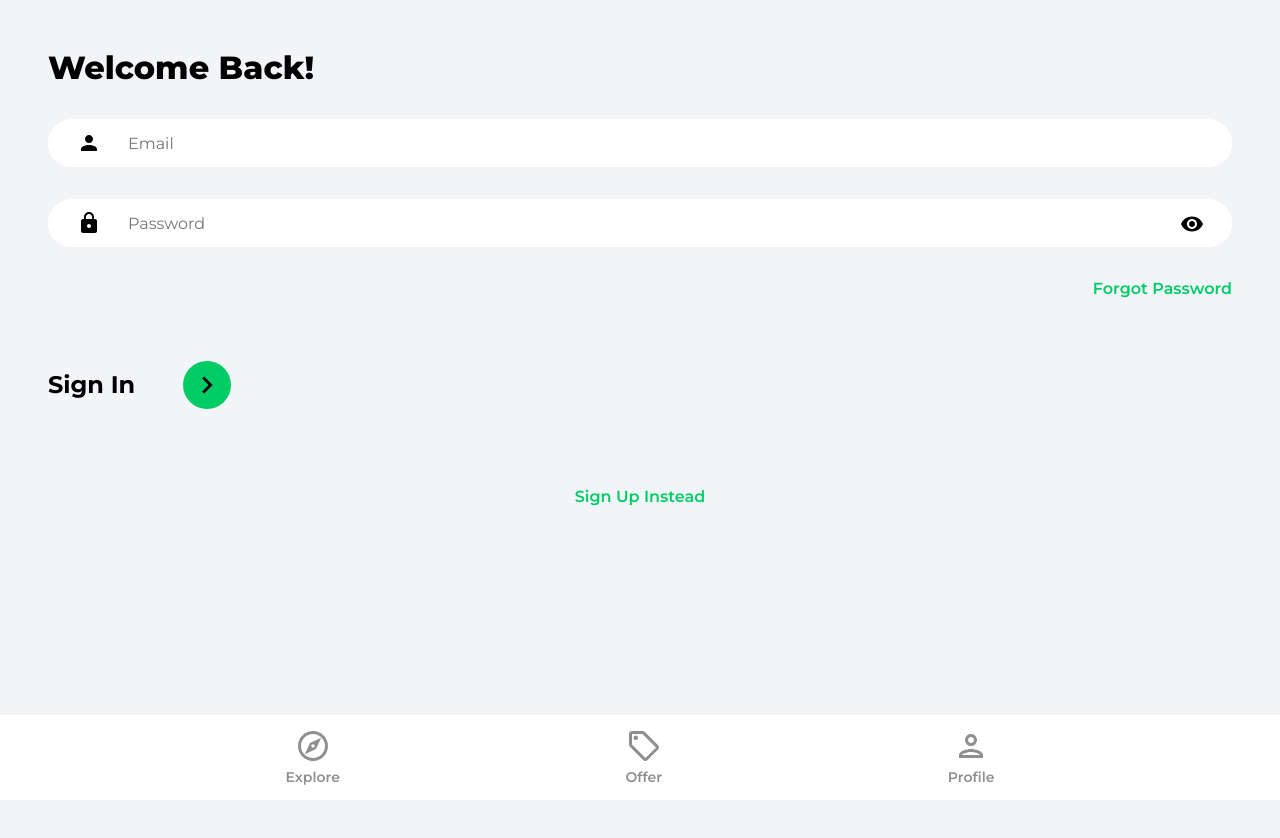
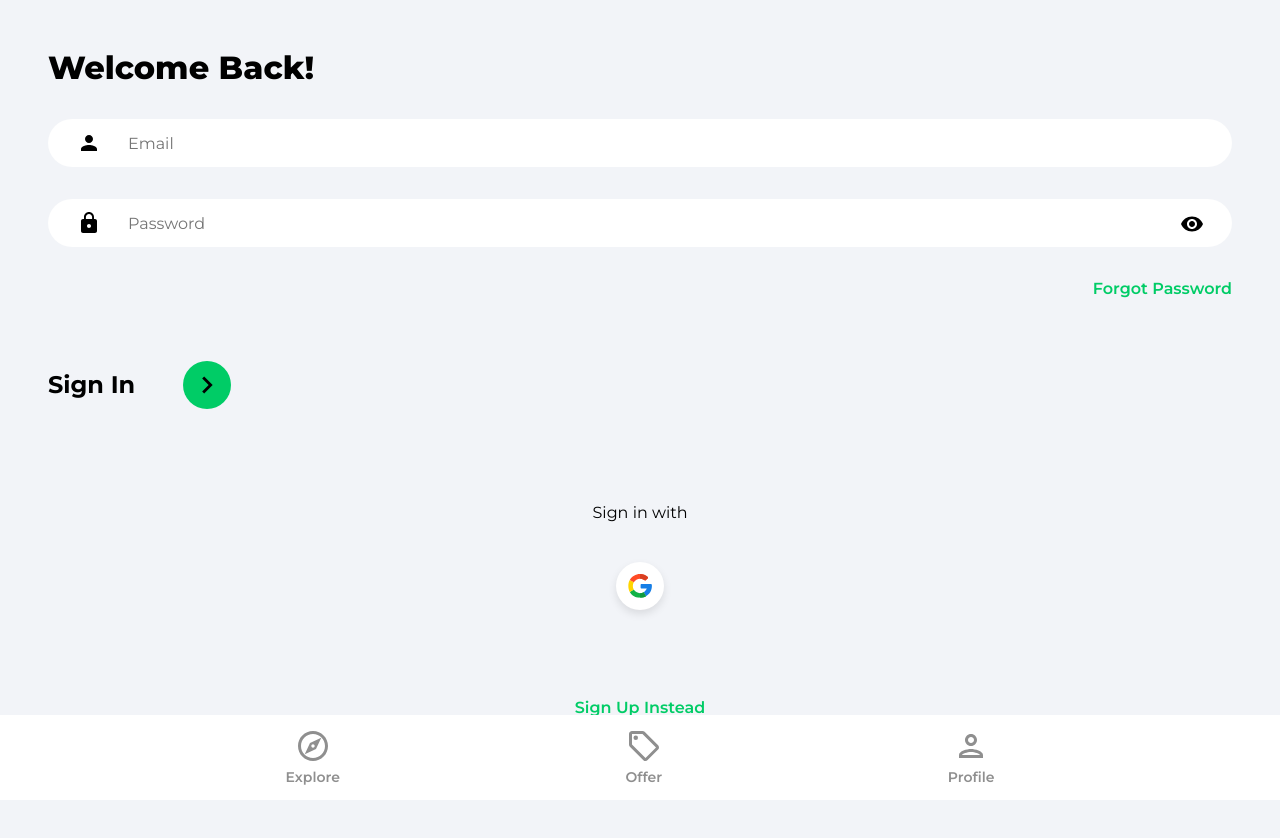
Before and after one commit to ZlataEkert/house-marketplace, a React (Create React App) app: page /sign-in in a window 1280 px wide. Shown: the top 838 px of the page. Before the commit the page ends 800 px from the top, so only its background shows below. Built offline with nearby package versions, Linux system fonts and the light colour scheme.

Commit message:
Add Google OAuth

```diff
--- /dev/null
+++ b/src/components/OAuth.jsx
@@ -0,0 +1,47 @@
+import { useLocation, useNavigate } from "react-router-dom";
+import { getAuth, signInWithPopup, GoogleAuthProvider } from "firebase/auth";
+import { doc, setDoc, getDoc, serverTimestamp } from "firebase/firestore";
+import { db } from "../firebase.config";
+import { toast } from "react-toastify";
+import googleIcon from "../assets/svg/googleIcon.svg";
+
+function OAuth() {
+  const navigate = useNavigate();
+  const location = useLocation();
+
+  const onGoogleClick = async () => {
+    try {
+      const auth = getAuth();
+      const provider = new GoogleAuthProvider();
+      const result = await signInWithPopup(auth, provider);
+      const user = result.user;
+
+      // Check user
+      const docRef = doc(db, "users", user.uid);
+      const docSnap = await getDoc(docRef);
+
+      // If user doesn't exist, create user
+      if (!docSnap.exists()) {
+        await setDoc(doc(db, "users", user.uid), {
+          name: user.displayName,
+          email: user.email,
+          timestamp: serverTimestamp(),
+        });
+      }
+      navigate("/");
+    } catch (error) {
+      toast.error("Could not authorize with Google");
+    }
+  };
+
+  return (
+    <div className="socialLogin">
+      <p>Sign {location.pathname === "/sign-up" ? "up" : "in"} with</p>
+      <button className="socialIconDiv" onClick={onGoogleClick}>
+        <img className="socialIconImg" src={googleIcon} alt="google" />
+      </button>
+    </div>
+  );
+}
+
+export default OAuth;
--- a/src/index.css
+++ b/src/index.css
@@ -1,5 +1,4 @@
 @import url('https://fonts.googleapis.com/css2?family=Montserrat:wght@200;300;400;500;600;700;800;900&display=swap');
-
 * {
   box-sizing: border-box;
 }
@@ -79,6 +78,7 @@
   top: -3%;
   right: -2%;
 }
+
 .editIcon {
   cursor: pointer;
   position: absolute;
@@ -116,6 +116,10 @@
   display: flex;
   justify-content: center;
   align-items: center;
+}
+
+.pageContainer{
+  margin-bottom: 10rem;
 }
 
 .loadingSpinner {
--- a/src/pages/SignIn.jsx
+++ b/src/pages/SignIn.jsx
@@ -2,6 +2,7 @@
 import { toast } from "react-toastify";
 import { Link, useNavigate } from "react-router-dom";
 import { getAuth, signInWithEmailAndPassword } from "firebase/auth";
+import OAuth from "../components/OAuth";
 import { ReactComponent as ArrowRightIcon } from "../assets/svg/keyboardArrowRightIcon.svg";
 import visibilityIcon from "../assets/svg/visibilityIcon.svg";
 
@@ -91,7 +92,7 @@
             </div>
           </form>
 
-          {/* Google OAuth */}
+          <OAuth />
 
           <Link to="/sign-up" className="registerLink">
             Sign Up Instead
--- a/src/pages/SignUp.jsx
+++ b/src/pages/SignUp.jsx
@@ -8,6 +8,7 @@
 import { toast } from "react-toastify";
 import { setDoc, doc, serverTimestamp } from "firebase/firestore";
 import { db } from "../firebase.config";
+import OAuth from "../components/OAuth";
 import { ReactComponent as ArrowRightIcon } from "../assets/svg/keyboardArrowRightIcon.svg";
 import visibilityIcon from "../assets/svg/visibilityIcon.svg";
 
@@ -116,7 +117,7 @@
             </div>
           </form>
 
-          {/* Google OAuth */}
+          <OAuth />
 
           <Link to="/sign-in" className="registerLink">
             Sign In Instead
```
